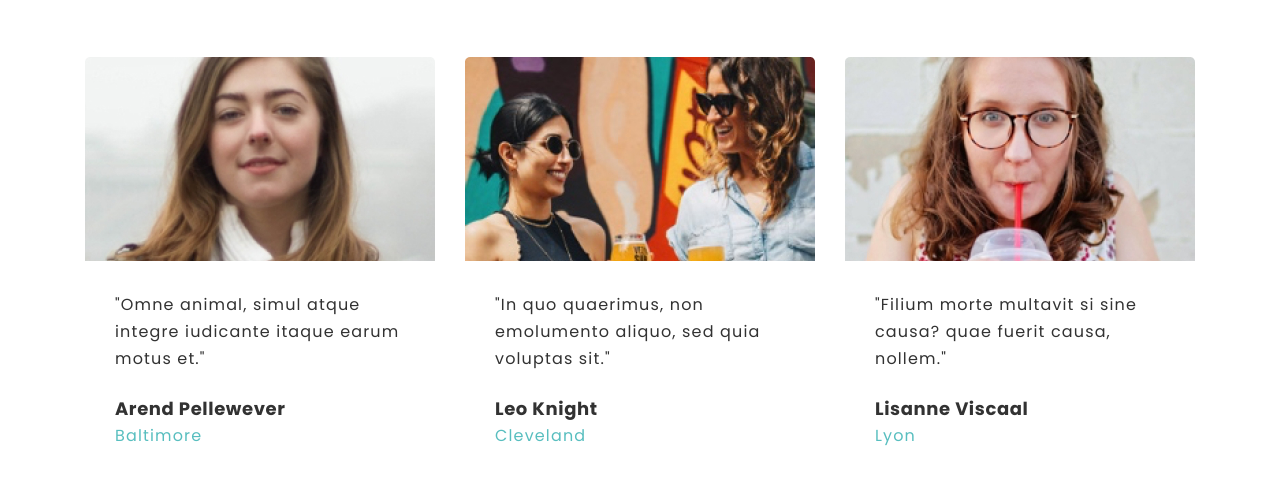
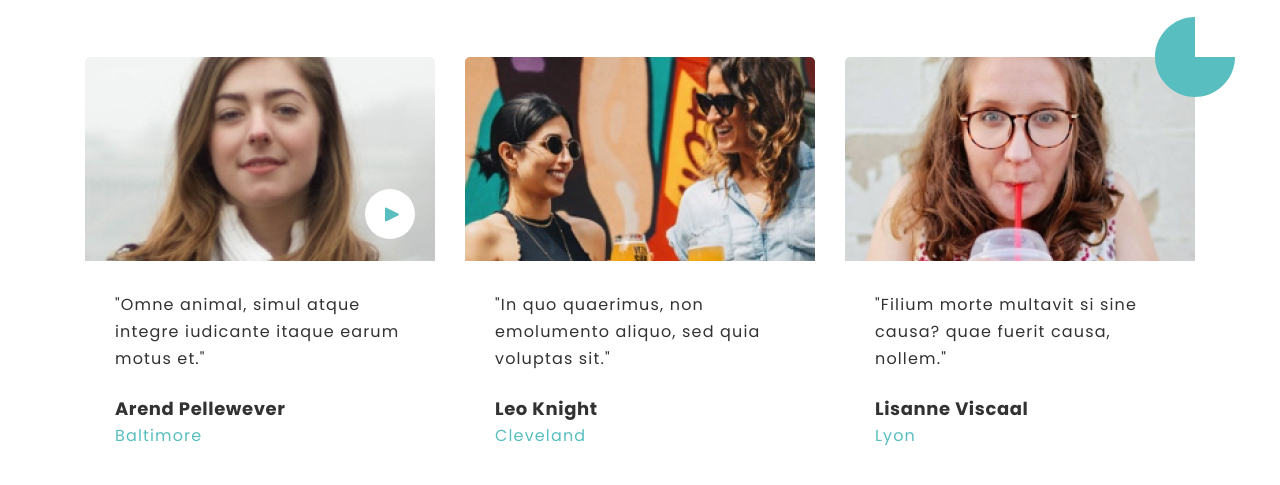
Before and after one commit to buhaistrikalo/site-building-2, a plain HTML site: page index.html in a window 1280 px wide. Shown: the part 187-672 px from the top of the page. Drawn offline with Linux system fonts and the light colour scheme.

Commit message:
Testimonials end

```diff
--- a/index.html
+++ b/index.html
@@ -252,8 +252,18 @@
             </div>
             <div class="testimonials__row">
                 <a href="#!" class="card-testimial">
-                    <img class="card-testimial__img .card-testimial__img-play" src="./img/content/01.jpg"
-                        alt="Arend Pellewever">
+                    <div class="card-testimial__img-wrapper">
+                        <button class="card-testimonial__btn-play">
+                            <svg class="card-testimonial__btn-svg" width="50" height="50" viewBox="0 0 50 50"
+                                xmlns="http://www.w3.org/2000/svg">
+                                <circle cx="25" cy="25" r="25" />
+                                <path fill-rule="evenodd" clip-rule="evenodd"
+                                    d="M33.2111 24.6056C33.9482 24.9741 33.9482 26.0259 33.2111 26.3944L21.4472 32.2764C20.7823 32.6088 20 32.1253 20 31.382V19.618C20 18.8747 20.7823 18.3912 21.4472 18.7236L33.2111 24.6056Z" />
+                            </svg>
+
+                        </button>
+                        <img class="card-testimial__img" src="./img/content/01.jpg" alt="Arend Pellewever">
+                    </div>
                     <div class="card-testimial__body">
                         <p>"Omne animal, simul atque integre iudicante itaque earum motus et."</p>
                         <p class="card-tetimial__name">Arend Pellewever</p>
--- a/sass/base/_vars.scss
+++ b/sass/base/_vars.scss
@@ -1,3 +1,4 @@
 $accent: #f78434;
+$second: #58BEBF;
 
 $black: #323232;
--- a/sass/blocks/_testimonials.scss
+++ b/sass/blocks/_testimonials.scss
@@ -19,21 +19,65 @@
     display: flex;
     justify-content: space-between;
     align-items: center;
+    position: relative;
+    &::before {
+        content: "";
+        position: absolute;
+        width: 80px;
+        height: 80px;
+        right: -40px;
+        top: -40px;
+
+        background-image: url("/img/Shape.svg");
+    }
 }
 .card-testimial {
     max-width: 350px;
     background-color: #fff;
     border-radius: 5%;
+    transition: box-shadow 0.2s ease-in, color 0.2s ease-in;
     &:hover {
-        filter: drop-shadow(0px 10px 52px rgba(0, 0, 0, 0.08));
+        box-shadow: 0px 10px 52px rgba(0, 0, 0, 0.08);
+
         .card-tetimial__city {
             color: $accent;
         }
     }
 }
+
+.card-testimial__img-wrapper{
+    position: relative;
+}
+.card-testimonial__btn-play {
+    position: absolute;
+    right: 20px;
+    bottom: 15px;
+    background: none;
+
+
+}
+
+.card-testimonial__btn-svg {
+    circle {
+        fill: white;
+    }
+    path {
+        fill: $second;
+        transition: fill 0.2s ease-in;
+    }
+    &:hover {
+        path{
+            fill: $accent;
+        }
+    }
+}
+
 .card-testimial__img {
+
     width: 100%;
+
 }
+
 
 .card-testimial__body {
     margin: 30px;
@@ -49,5 +93,5 @@
     letter-spacing: 0.6px;
 }
 .card-tetimial__city {
-    color: #58BEBF;
+    color: $second;
 }
```
Also changed, not shown: css/style.css, img/play_button.svg (added), 1 other file.
